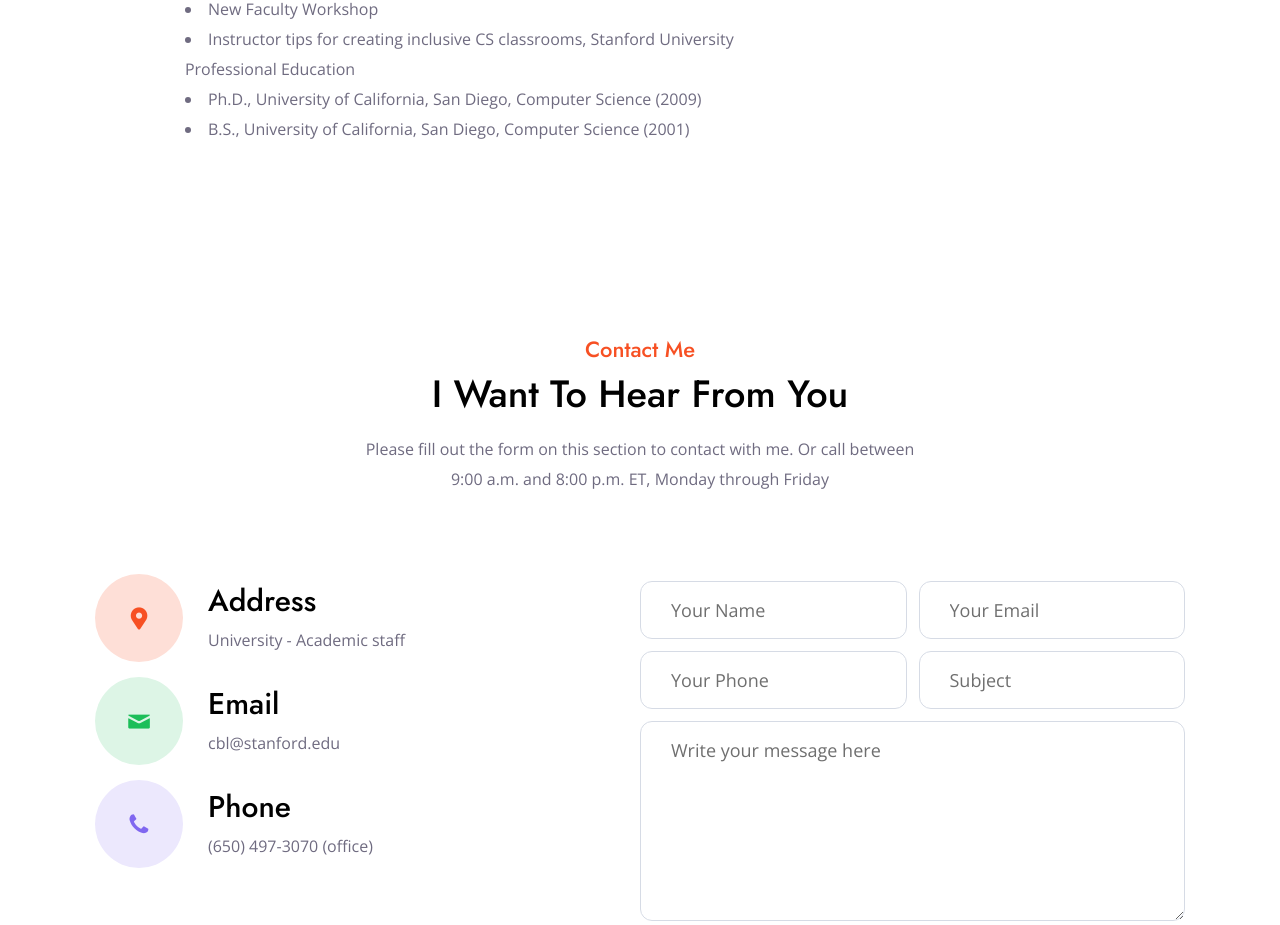
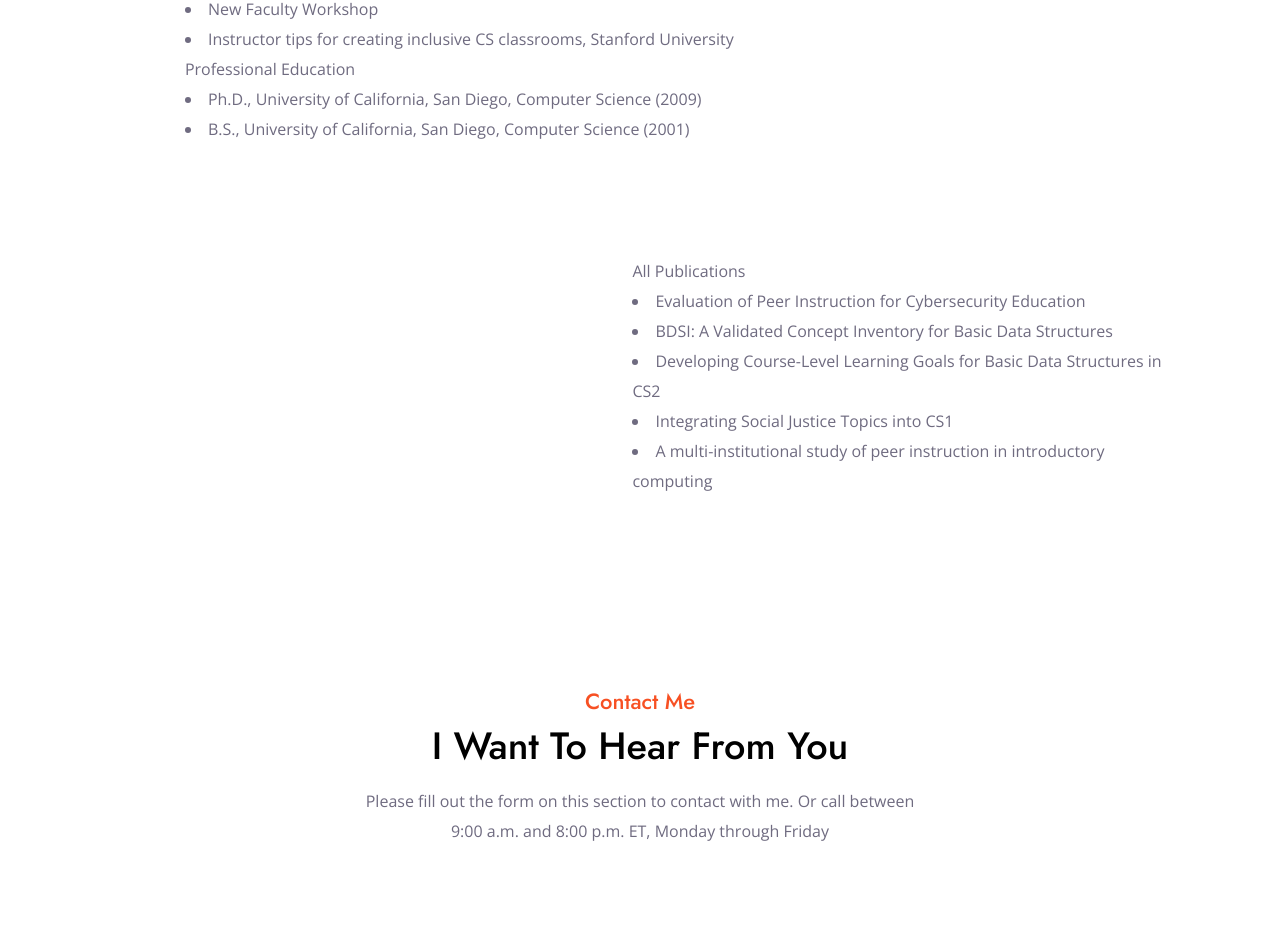
Before and after one commit to Shafin5556/Portfolio-Cynthia-Lee, a Next.js app: page / in a window 1280 px wide. Shown: the part 2330-3255 px from the top of the page. Built offline with nearby package versions, Linux system fonts and the light colour scheme.

Commit message:
teaching

```diff
--- /dev/null
+++ b/src/components/TEACHING.js
@@ -0,0 +1,44 @@
+import Counter from "./Counter";
+const TEACHING = ({ dark }) => {
+  return (
+    <div className="dizme_tm_section" id="TEACHING">
+      <div className="dizme_tm_about">
+        <div className="container">
+          <div className="wrapper">
+            <div className="left">
+              <div className="image">
+                <div className="numbers year">
+                </div>
+                <div className="numbers project">
+                </div>
+              </div>
+            </div>
+            <div className="center">
+              <div className="title wow fadeInUp" data-wow-duration="1s">
+                <span>{`All Publications`}</span>
+              </div>
+              <div className="text wow fadeInUp" data-wow-duration="1s">
+              <li>
+                  {`Evaluation of Peer Instruction for Cybersecurity Education`}
+                </li>
+                <li>
+                  {`BDSI: A Validated Concept Inventory for Basic Data Structures`}
+                </li>
+                <li>
+                  {`Developing Course-Level Learning Goals for Basic Data Structures in CS2`}
+                </li>
+                <li>
+                  {`Integrating Social Justice Topics into CS1`}
+                </li>
+                <li>
+                  {`A multi-institutional study of peer instruction in introductory computing`}
+                </li>
+              </div>
+            </div>
+          </div>
+        </div>
+      </div>
+    </div>
+  );
+};
+export default TEACHING;
```
